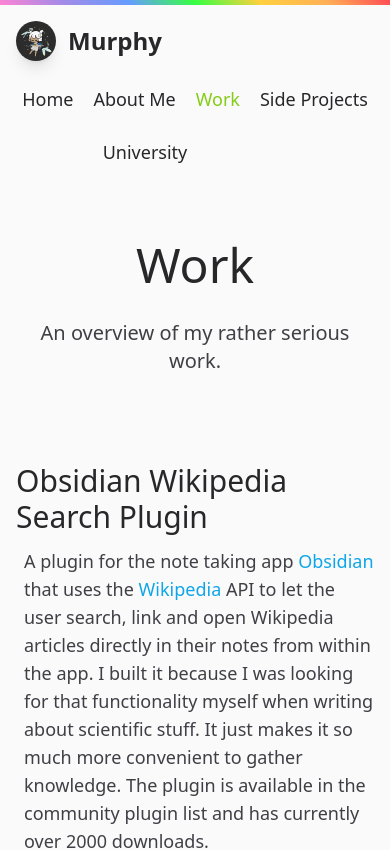
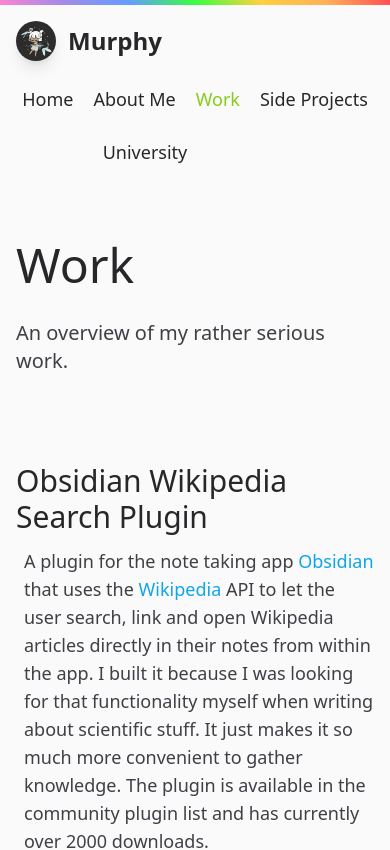
Before and after one commit to StrangeGirlMurph/murphy-in.space, a SvelteKit app: page /work in a window 390 px wide. Shown: the top 850 px of the page. Built offline with nearby package versions, Linux system fonts and the light colour scheme; some icons are missing.

Commit message:
mobile tweaks

```diff
--- a/src/app.css
+++ b/src/app.css
@@ -3,15 +3,15 @@
 @tailwind utilities;
 
 h1 {
-    @apply text-3xl md:text-4xl text-start;
+    @apply text-3xl md:text-4xl;
 }
 
 h2 {
-    @apply text-2xl md:text-3xl text-start mt-3;
+    @apply text-2xl md:text-3xl mt-3;
 }
 
 p {
-    @apply text-lg text-start alt-color;
+    @apply text-lg alt-color;
 }
 
 section {
@@ -40,11 +40,11 @@
     }
 
     .title {
-        @apply text-5xl md:text-6xl text-center leading-tight;
+        @apply text-5xl md:text-6xl sm:text-center leading-tight;
     }
 
     .subtitle {
-        @apply text-xl alt-color text-center my-6;
+        @apply text-xl alt-color sm:text-center my-6;
     }
 
     .rainbow-bg {
--- a/src/routes/+page.svelte
+++ b/src/routes/+page.svelte
@@ -7,11 +7,11 @@
 </svelte:head>
 
 <div class="flex flex-col justify-center">
-	<h1 class="title md:text-7xl lg:before:content-['🦄_'] lg:after:content-['_🌿']">
+	<h1 class="title text-center md:text-7xl lg:before:content-['🦄_'] lg:after:content-['_🌿']">
 		Hey, I am <span class="hover:animate-rainbow">Murphy</span>!
 	</h1>
-	<h2 class="subtitle">
-		Or just Murph for short. <br class="sm:hidden" /> Nice to meet
+	<h2 class="subtitle text-center">
+		<span class="hidden sm:inline">Or just Murph for short.</span> Nice to meet
 		<span class="hover:animate-rainbow">you</span> :)
 	</h2>
 </div>
```
